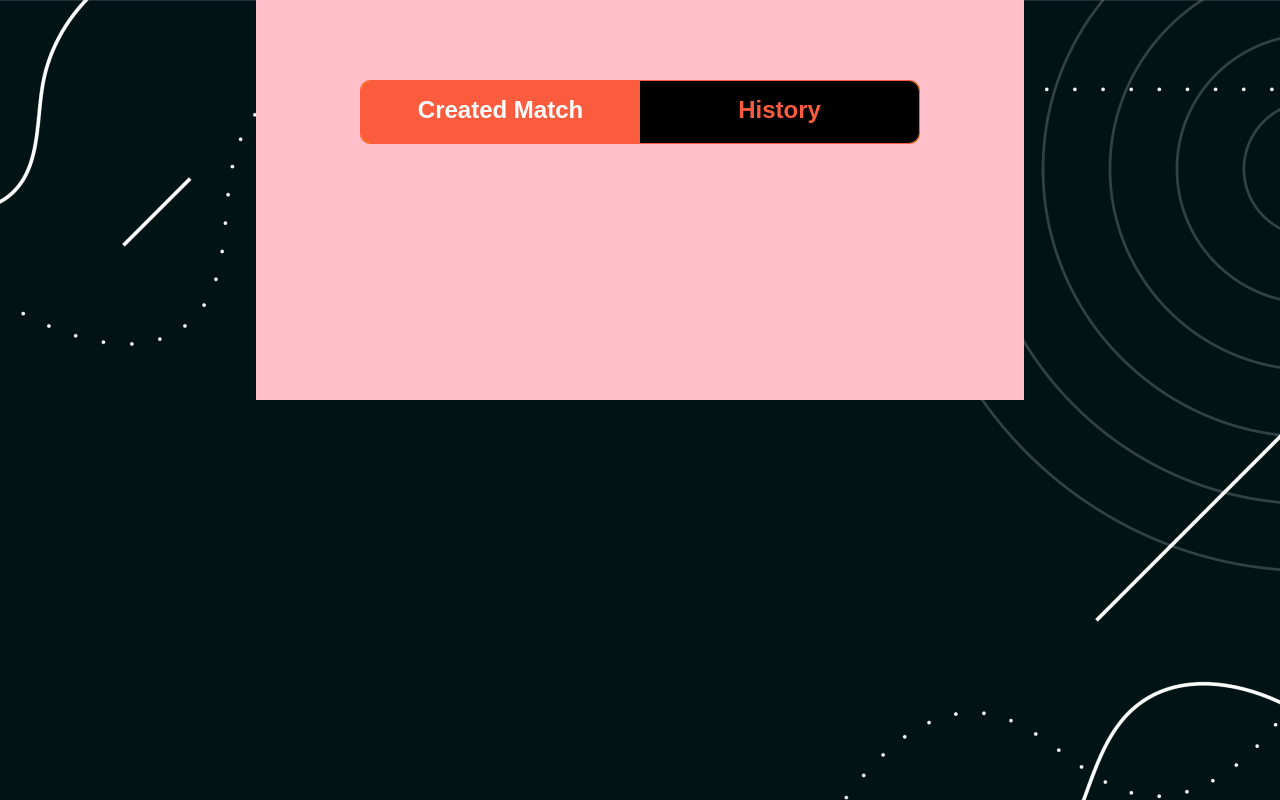
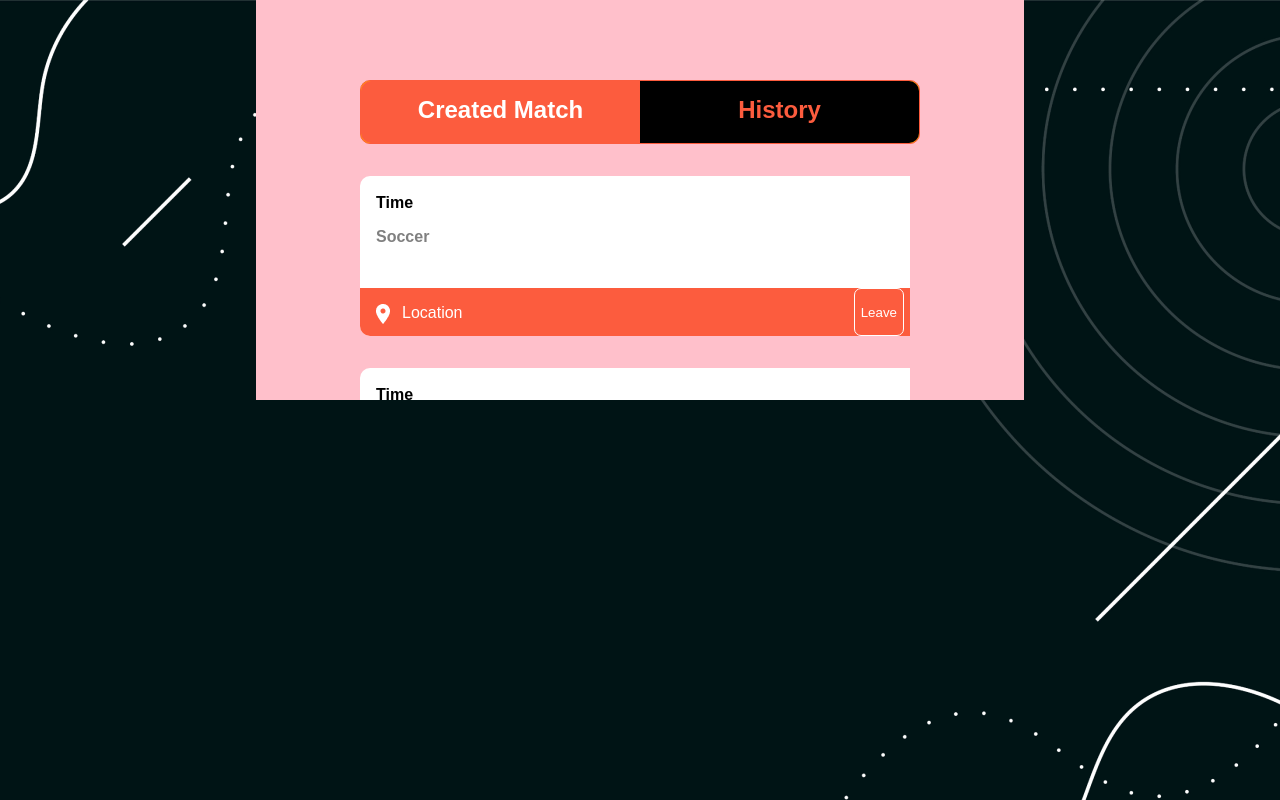
Before and after one commit to s3v3n-up/mvp, a Next.js app: page /userHistory in a window 1280 px wide. Built offline with nearby package versions, Linux system fonts and the light colour scheme.

Commit message:
moved card import to tab instead of user history page

```diff
--- a/src/components/tab.tsx
+++ b/src/components/tab.tsx
@@ -12,6 +12,12 @@ export default function Tab() {
                     <p>History</p>
                 </div>
             </div>
+            <div className={styles.tabContent}>
+                <Card/>
+                <Card/>
+                <Card/>
+                <Card/>
+            </div>
         </div>
 
 
```
